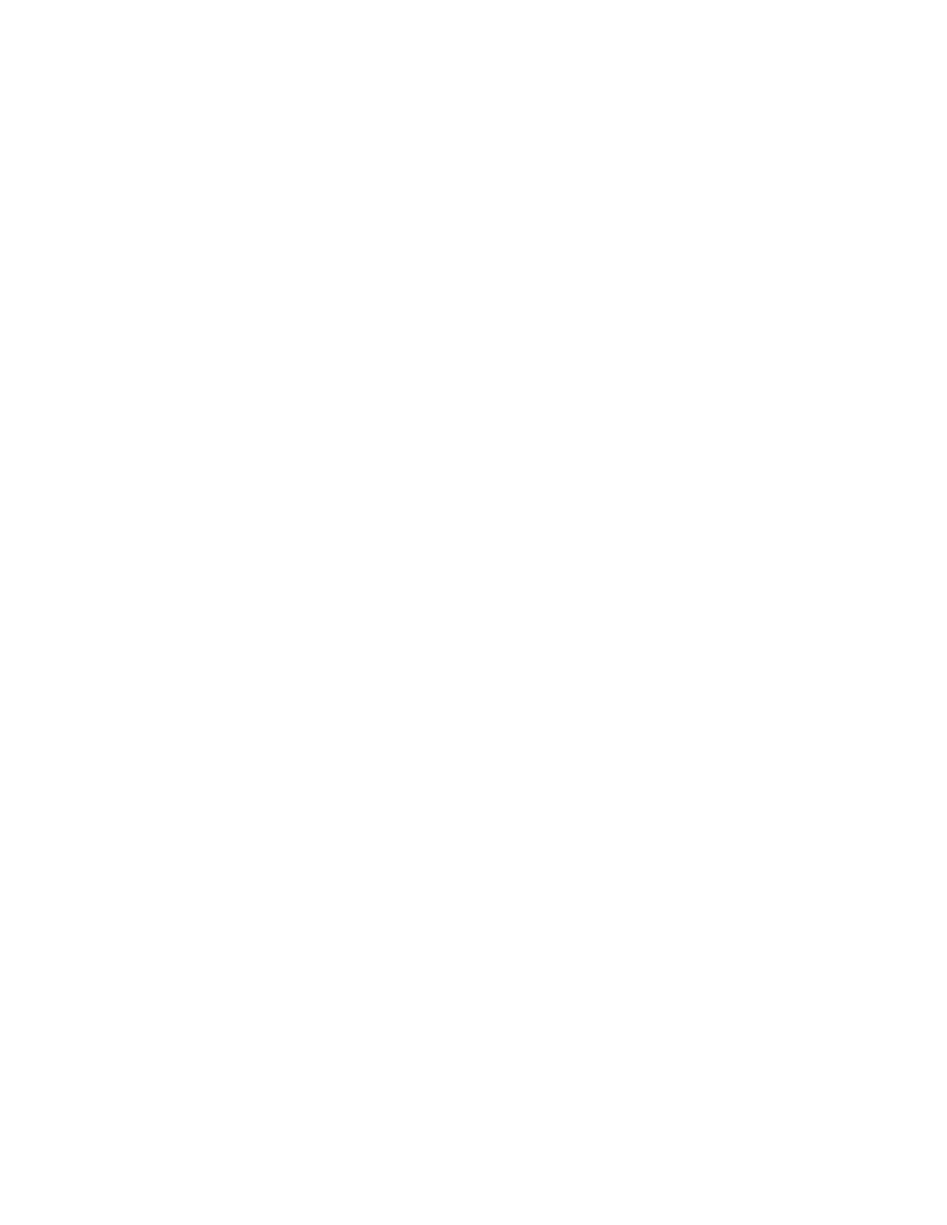
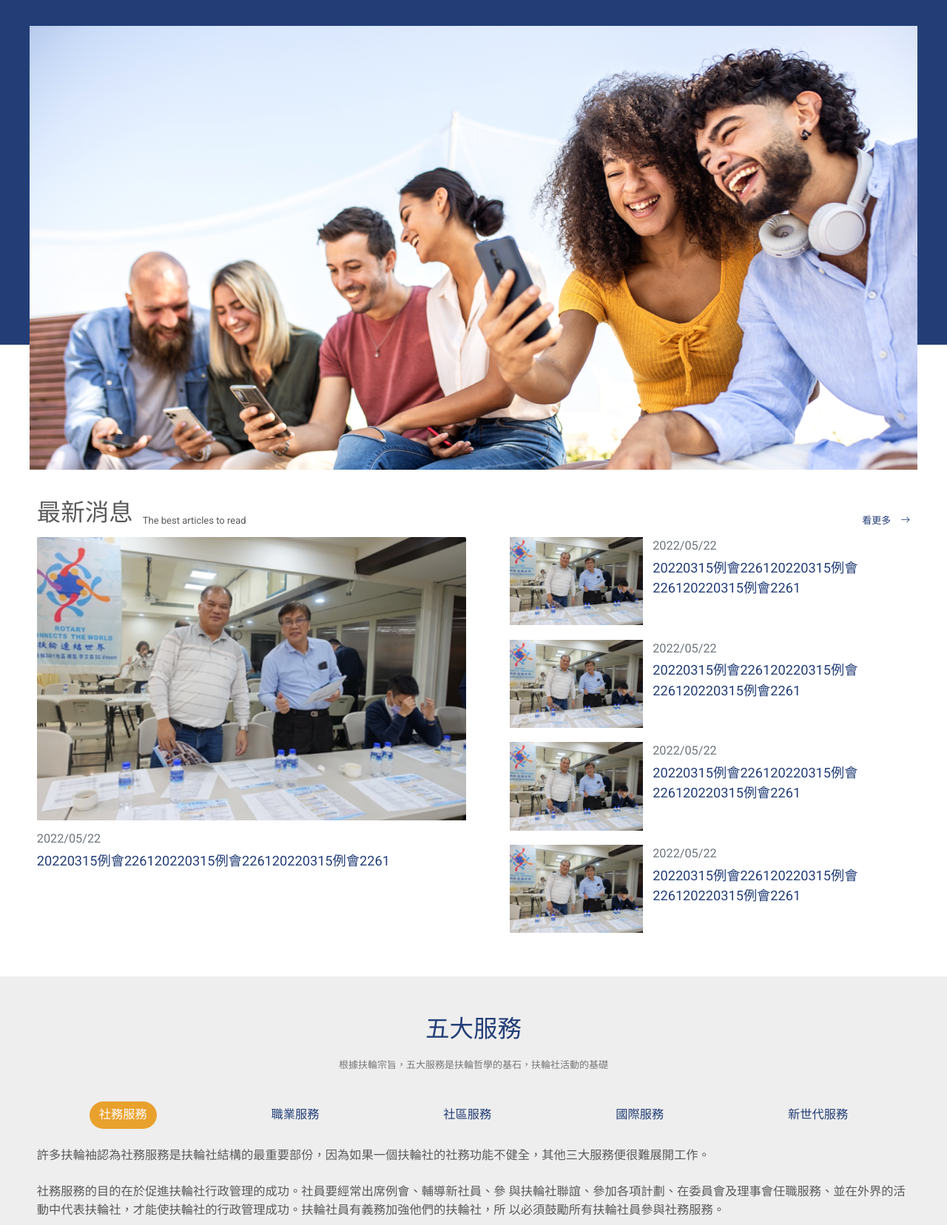
Before and after one commit to SaSaChu/rotary-web, a PHP site: page / in a window 1280 px wide. Before the commit the part shown is empty. Shown: the part 211-1867 px from the top of the page at 74% size. Before the commit the page ends 800 px from the top, so only its background shows below. Run offline with PHP 8.4, Linux system fonts and the light colour scheme.

Commit message:
首頁over

```diff
--- a/about.html
+++ b/about.html
@@ -54,7 +54,7 @@
         </div>
     </header>
 
-    <div class="box980 py-lg-5 py-4">
+    <div class="box980 py-sm-5 py-4">
       <div class="border-bottom">
         <a href="index.html" class="tagtext text-black-50">首頁</a>
         <span class="text-black-50">關於大事紀</span>
--- a/index.html
+++ b/index.html
@@ -8,21 +8,268 @@
     <title>扶輪社</title>
 
     <script language="javascript" type="text/javascript" src="js/jquery-1.12.4.min.js"></script>
+    <script language="javascript" type="text/javascript" src="js/bootstrap.bundle.min.js"></script>
     <script language="javascript" type="text/javascript" src="js/public.js"></script>
 
     <link rel="stylesheet" href="https://cdn.jsdelivr.net/npm/bootstrap-icons@1.5.0/font/bootstrap-icons.css">
-    <link href="https://cdn.jsdelivr.net/npm/bootstrap@5.0.0/dist/css/bootstrap.min.css" rel="stylesheet" integrity="sha384-wEmeIV1mKuiNpC+IOBjI7aAzPcEZeedi5yW5f2yOq55WWLwNGmvvx4Um1vskeMj0" crossorigin="anonymous">
     <link rel="stylesheet" type="text/css" href="css/public.css">
     <link rel="stylesheet" type="text/css" href="css/icon.css">
+    <link rel="stylesheet" type="text/css" href="js/public.js">
 
-    <link href="https://fonts.googleapis.com/css2?family=Noto+Sans+TC:wght@100;300;500;900&display=swap" rel="stylesheet">
+    <link href="https://fonts.googleapis.com/css2?family=Noto+Sans+TC:wght@100;300;500;900&display=swap"
+      rel="stylesheet">
     <link href="https://fonts.googleapis.com/css2?family=Roboto:wght@100;300;400&display=swap" rel="stylesheet">
 
   </head>
 
   <body>
+    <div class="in-h">
+      <header>
+        <div class="bigBoxs container-fluid border-bottom border-white">
+          <div class="h60 row d-flex justify-content-between align-items-center">
+            <div class="col-lg-3 col-12 py-lg-0 py-3">
+              <a href="index.html"><img src="images/logo-w.svg" class="logo-h"></a>
+            </div>
+            <div class="col-lg-6 col-12">
+              <ul class="nav float-lg-end justify-content-lg-start justify-content-center pe-0">
+                <li class="nav-item">
+                  <a class="nav-link active fs-lg-5 in-w" aria-current="page" href="about.html">關於大世紀</a>
+                </li>
+                <li class="nav-item dropdown">
+                  <a class="nav-link dropdown-toggle fs-lg-5 in-w" data-bs-toggle="dropdown" href="rotary.html"
+                    role="button" aria-expanded="false">扶輪介紹</a>
+                  <ul class="dropdown-menu">
+                    <li><a class="dropdown-item" href="rotary2.html">扶輪知識</a></li>
+                    <li><a class="dropdown-item" href="rotary3.html">五大服務</a></li>
+                    <li><a class="dropdown-item" href="rotary4.html">加入扶輪社的好處</a></li>
+                  </ul>
+                </li>
+                <li class="nav-item">
+                  <a class="nav-link fs-lg-5 in-w " href="news.html">最新消息</a>
+                </li>
+                <li class="nav-item">
+                  <a class="nav-link fs-lg-5 in-w" href="event.html">活動相簿</a>
+                </li>
+              </ul>
+            </div>
+          </div>
+        </div>
+      </header>
 
+      <div class="container-fluid">
+        <h1 class="text-white pt-5">SERVE TO CHANGE LIVES</h1>
+        <p class="fs-5 text-white pb-lg-5 pb-3">全球有121萬扶輪社員，台灣有3.4萬扶輪社員，台灣有12個地區，</br>
+900個扶輪社，只有3481地區有世界唯一的「地區新社員同梯聯誼會」</p>
+        <img src="images/banner.png" class="img-fluid pb-lg-0 pb-5">
+      </div>
+    </div>
 
+    <div class="bigBoxs py-lg-5 py-4 container-fluid">
+      <div class="row">
+        <div class="col-lg-6 col-12 text-start">
+          <div class="position-relative mb-3">
+            <span class="h1 pe-3">最新消息</span>
+            <span class="fs-6 position-absolute bottom-0">The best articles to read</span>
+          </div>
+          <div class="card">
+            <img src="images/pic01.png" class="card-img-top img-fluid" alt="">
+            <div class="card-body px-0">
+              <p class="fs-5 text-muted mb-1">2022/05/22</p>
+              <a href="news-detail.html" class="event-link">20220315例會226120220315例會226120220315例會2261</a>
+            </div>
+          </div>
+        </div>
 
+        <div class="col-lg-6 col-12">
+          <div class="position-relative mb-3 mob-close">
+            <span class="h1 pe-3 text-white">最新消息</span>
+            <a href='news.html' class="fs-6 position-absolute bottom-0 end-0 n-unl">看更多<i class="bi bi-arrow-right ps-3"></i></a>
+          </div>
+
+          <div class="ps-lg-5 text-start">
+            <div class="card mb-4">
+              <div class="row g-0">
+                <div class="col-md-4">
+                  <img src="images/pic01.png"  class="img-fluid"  alt="">
+                </div>
+                <div class="col-md-8">
+                  <div class="card-body pt-lg-0 ps-lg-3 ps-0">
+                    <p class="fs-5 text-muted mb-1">2022/05/22</p>
+                    <a href="news-detail.html" class="event-link">20220315例會226120220315例會226120220315例會2261</a>
+                  </div>
+                </div>
+              </div>
+            </div>
+
+            <div class="card mb-4">
+              <div class="row g-0">
+                <div class="col-md-4">
+                  <img src="images/pic01.png"  class="img-fluid"  alt="">
+                </div>
+                <div class="col-md-8">
+                  <div class="card-body pt-lg-0 ps-lg-3 ps-0">
+                    <p class="fs-5 text-muted mb-1">2022/05/22</p>
+                    <a href="news-detail.html" class="event-link">20220315例會226120220315例會226120220315例會2261</a>
+                  </div>
+                </div>
+              </div>
+            </div>
+
+            <div class="card mb-4">
+              <div class="row g-0">
+                <div class="col-md-4">
+                  <img src="images/pic01.png"  class="img-fluid"  alt="">
+                </div>
+                <div class="col-md-8">
+                  <div class="card-body pt-lg-0 ps-lg-3 ps-0">
+                    <p class="fs-5 text-muted mb-1">2022/05/22</p>
+                    <a href="news-detail.html" class="event-link">20220315例會226120220315例會226120220315例會2261</a>
+                  </div>
+                </div>
+              </div>
+            </div>
+
+            <div class="card mb-4">
+              <div class="row g-0">
+                <div class="col-md-4">
+                  <img src="images/pic01.png"  class="img-fluid"  alt="">
+                </div>
+                <div class="col-md-8">
+                  <div class="card-body pt-lg-0 ps-lg-3 ps-0">
+                    <p class="fs-5 text-muted mb-1">2022/05/22</p>
+                    <a href="news-detail.html" class="event-link">20220315例會226120220315例會226120220315例會2261</a>
+                  </div>
+                </div>
+              </div>
+            </div>
+          </div>
+        </div>
+      </div>
+
+      <div class="my-3 mob-open">
+        <a href="news.html" class="btn btn-primary rounded-pill">看更多</a>
+      </div>
+    </div>
+
+    <div class="bg-grey">
+      <div class="bigBoxs py-lg-5 py-4 container-fluid">
+        <div>
+          <h1 class="text-primary py-lg-3">五大服務</h1>
+          <p class="text-black-50 mb-5">根據扶輪宗旨，五大服務是扶輪哲學的基石，扶輪社活動的基礎</p>
+        </div>
+
+        <ul class="nav nav-pills justify-content-lg-around flex-nowrap" id="pills-tab" role="tablist">
+          <li class="nav-item" role="presentation">
+            <button class="nav-link rounded-pill active" id="rotary01" data-bs-toggle="pill" data-bs-target="#rotary11" type="button" role="tab" aria-controls="rotary01" aria-selected="true">社務服務</button>
+          </li>
+          <li class="nav-item" role="presentation">
+            <button class="nav-link rounded-pill" id="rotary02" data-bs-toggle="pill" data-bs-target="#rotary12" type="button" role="tab" aria-controls="rotary02" aria-selected="false">職業服務</button>
+          </li>
+          <li class="nav-item" role="presentation">
+            <button class="nav-link rounded-pill" id="rotary03" data-bs-toggle="pill" data-bs-target="#rotary13" type="button" role="tab" aria-controls="rotary03" aria-selected="false">社區服務</button>
+          </li>
+          <li class="nav-item" role="presentation">
+            <button class="nav-link rounded-pill" id="rotary04" data-bs-toggle="pill" data-bs-target="#rotary14" type="button" role="tab" aria-controls="rotary04" aria-selected="false">國際服務</button>
+          </li>
+          <li class="nav-item" role="presentation">
+            <button class="nav-link rounded-pill" id="rotary05" data-bs-toggle="pill" data-bs-target="#rotary15" type="button" role="tab" aria-controls="rotary05" aria-selected="false">新世代服務</button>
+          </li>
+        </ul>
+        <div class="tab-content text-start fs-5 lh-base fw-light mb-3" id="pills-tabContent">
+          <!-- 社會服務 -->
+          <div class="tab-pane fade show active" id="rotary11" role="tabpanel" aria-labelledby="rotary01">
+            </br>
+            許多扶輪袖認為社務服務是扶輪社結構的最重要部份，因為如果一個扶輪社的社務功能不健全，其他三大服務便很難展開工作。
+            </br></br>
+            社務服務的目的在於促進扶輪社行政管理的成功。社員要經常出席例會、輔導新社員、參 與扶輪社聯誼、參加各項計劃、在委員會及理事會任職服務、並在外界的活動中代表扶輪社，才能使扶輪社的行政管理成功。扶輪社員有義務加強他們的扶輪社，所 以必須鼓勵所有扶輪社員參與社務服務。
+          </div>
+          <!-- 職業服務 -->
+          <div class="tab-pane fade" id="rotary12" role="tabpanel" aria-labelledby="rotary02">
+            </br>
+            <p class="text-primary fw-bolder fs-4">職業服務是扶輪社『四大服務』的第二大項，其目的在於促進及支持在所有職業實踐服務理想。職業服務的本質與理想：</p>
+            </br></br>
+            1.在所有業務上遵守並促進最高的道德標準，包括對雇主、雇員、同事的忠誠，及用正當的態度對待他們及競爭者、大眾、以及所有在事業上及專業上相往來的人；</br>
+            2.認識一切有益於社會的業務之價值；</br>
+            3.貢獻自己的職業造詣以解決問題並滿足社會需求。
+            </br></br>
+            職業服務是扶輪社及其社員的責任。扶輪社的任務是經常發展各種計劃使社員貢獻職業才能。社員的任務則是遵照扶輪的原則執行他們的專業，並響應扶輪社所倡辦的各種計劃。
+            </br></br>
+            職業服務係由職業分類原則所衍生，規定每種事業或專業只能有一名代表為現職社員，這是扶輪原有的一大特色。此項一位社員一種職業分類的制度仍然是每一位扶輪社員在職業服務上個人義務的基礎。這種知識與經驗已成為各扶輪社推行扶輪第二大服務的各種計劃的資源。</br>
+          </div>
+          <!-- 社區服務 -->
+          <div class="tab-pane fade" id="rotary13" role="tabpanel" aria-labelledby="rotary03">
+            </br>
+            扶輪社員最根本的目標之一，就是要藉由他們的承諾而去提供"超我的服務"來改善他們 社區內的生活品質。社區服務結合了一種廣泛的社區關懷與從人性發展到社區發展、從環境到服務夥伴的需求。藉由職業服務，鼓勵扶輪社員貢獻他們的職業專長， </br>去體會社區的需要並塑造堅固的道德典範。職業及社會服務提供扶輪服務社區的主力。</br>
+            </br></br>
+            於扶輪世界中『社會服務』曾一度被形容為『扶輪的心跳』、『扶輪的愛心 』，為扶輪『四大服務』的第三大服務，以多方面的努力來改善社區內人們的生活品質。扶輪社員一直為他們所居住的社區提供實質與長久的貢獻。</br>遍及全世界的扶 輪社員從事於無數的社會服務計劃為扶輪建立了良好的聲譽。
+          </div>
+          <!-- 國際服務 -->
+          <div class="tab-pane fade" id="rotary14" role="tabpanel" aria-labelledby="rotary04">
+            </br>
+            在不同國家的人們之間，為促進瞭解與親善所作的各種努力，是建立和平的基礎。國際扶輪認為國際服務的基石在於：舉行特別的國際節慶與活動、國際會議、國際教育活動和文化活動、扶輪基金會、與世界社會服務。
+            </br></br>
+            國際扶輪正式承諾國際服務始於1921年，並將其納入扶輪宗旨。這項『第四大服務』於1914年便已非正式展開，在英國和愛爾蘭的扶輪社幫助第一次世界大戰的比利時難民逃離戰火。今日，扶輪社員仍然在幫助難民，這只是超越國家疆界的許多工作計劃之一。
+          </div>
+          <!-- 新世代服務 -->
+          <div class="tab-pane fade" id="rotary15" role="tabpanel" aria-labelledby="rotary05">
+            </br>
+            <p class="text-primary fw-bolder fs-4">新世代服務是在2010年立法會議通過後修改之扶輪社章程</p>
+            新世代服務是扶輪五大服務中之第五項服務途徑，其目的是認識青少年及使得年輕人透過領導技能發展活動、參與社區及國際服務計畫以增進與促成世界和平與文化瞭解的交換計畫而實行的正面改變。
+            </br></br>
+            並希望透過培養領導技能活動、服務計畫及交換計畫來表彰青少年及年輕人實現的正向改變。
+            [ 資料來源 : 3480地區網站 ]
+          </div>
+        </div>
+
+        <div class="mt-lg-5 mt-3">
+          <a href="rotary3.html" class="btn btn-primary rounded-pill">了解更多</a>
+        </div>
+      </div>
+    </div>
+
+    <footer class="bg-primary">
+      <div class="bigBoxs">
+        <div class="box980 container-fluid">
+          <div class="row py-3">
+            <div class="col-lg-3 pad-close text-start">
+              <p class="text-white pt-2">聯絡方式：</p>
+              <p class="text-white-50">220 板橋區建國街22號1樓</p>
+              <p class="w-50"><a href="mailto:" class="text-white-50">xxxxxx.info@email.com</a></p>
+              <p class="text-white-50 w-50">(886) 02-555-0127</p>
+            </div>
+            <div class="col-lg-3 col-12">
+              <ul
+                class="nav text-start flex-lg-column justify-content-lg-start justify-content-center pe-0 container-fluid">
+                <li class="nav-item">
+                  <a class=" text-white nav-link active" aria-current="page" href="about.html">關於大世紀</a>
+                </li>
+                <li class="nav-item">
+                  <a class=" text-white nav-link" href="rotary.html">扶輪介紹</a>
+                </li>
+                <li class="nav-item">
+                  <a class=" text-white nav-link" href="news.html">最新消息</a>
+                </li>
+                <li class="nav-item">
+                  <a class=" text-white nav-link" href="event.html">活動相簿</a>
+                </li>
+              </ul>
+            </div>
+            <div class="col-lg-6 col-12">
+              <a href="index.html">
+                <div class="d-flex align-items-center justify-content-center h130">
+                  <img src="images/logo-w.svg" class="logo-f">
+                </div>
+              </a>
+            </div>
+          </div>
+        </div>
+        <div class="border-top border-white py-3 fs-6 text-white">Copyright © 2022 All right reseved. Rotary Club
+        </div>
+      </div>
+    </footer>
+
+    <script src="https://cdn.jsdelivr.net/npm/bootstrap@5.0.0/dist/js/bootstrap.bundle.min.js"
+      integrity="sha384-p34f1UUtsS3wqzfto5wAAmdvj+osOnFyQFpp4Ua3gs/ZVWx6oOypYoCJhGGScy+8"
+      crossorigin="anonymous"></script>
   </body>
 </html>
--- a/news-detail.html
+++ b/news-detail.html
@@ -55,7 +55,7 @@
         </div>
     </header>
 
-    <div class="box980 py-lg-5 py-4">
+    <div class="box980 py-sm-5 py-4">
       <div class="border-bottom">
         <a href="index.html" class="tagtext text-black-50">首頁</a>
         <a href="news.html" class="tagtext text-black-50">最新消息</a>
--- a/news.html
+++ b/news.html
@@ -56,7 +56,7 @@
     </header>
 
     <div class="bg-grey">
-      <div class="box980 pt-lg-5 pt-4">
+      <div class="box980 pt-sm-5 pt-4">
         <div>
           <a href="index.html" class="tagtext text-black-50">首頁</a>
           <span class="text-black-50">最新消息</span>
--- a/rotary.html
+++ b/rotary.html
@@ -55,7 +55,7 @@
         </div>
     </header>
 
-    <div class="box980 py-lg-5 py-4">
+    <div class="box980 py-sm-5 py-4">
       <div class="border-bottom">
         <a href="index.html" class="tagtext text-black-50">首頁</a>
         <span class="text-black-50">扶輪介紹</span>
--- a/rotary2.html
+++ b/rotary2.html
@@ -55,7 +55,7 @@
         </div>
     </header>
 
-    <div class="box980 py-lg-5 py-4">
+    <div class="box980 py-sm-5 py-4">
       <div class="border-bottom">
         <a href="index.html" class="tagtext text-black-50">首頁</a>
         <a href="rotary.html" class="tagtext text-black-50">扶輪介紹</a>
--- a/rotary3.html
+++ b/rotary3.html
@@ -55,7 +55,7 @@
         </div>
     </header>
 
-    <div class="box980 py-lg-5 py-4 container-fluid">
+    <div class="box980 py-sm-5 py-4 container-fluid">
       <div>
         <a href="index.html" class="tagtext text-black-50">首頁</a>
         <a href="rotary.html" class="tagtext text-black-50">扶輪介紹</a>
--- a/rotary4.html
+++ b/rotary4.html
@@ -55,7 +55,7 @@
         </div>
     </header>
 
-    <div class="box980 py-lg-5 py-4">
+    <div class="box980 py-sm-5 py-4">
       <div class="border-bottom">
         <a href="index.html" class="tagtext text-black-50">首頁</a>
         <a href="rotary.html" class="tagtext text-black-50">扶輪介紹</a>
--- a/scss/public.scss
+++ b/scss/public.scss
@@ -25,6 +25,7 @@ body {
 }
 
 .mob-open {
+  display: none !important;
   @include range-width(0, 450px) {
     display: inline-block !important;
   }
@@ -110,6 +111,14 @@ footer {
   }
 }
 
+.in-h {
+  background: linear-gradient(to bottom, #233E77 0%, #233E77 80%, white 80%, white 100%);
+
+  @include range-width(0, 450px) {
+    background: linear-gradient(to bottom, #233E77 0%, #233E77 90%, white 90%, white 100%);
+  }
+}
+
 // other
   // header
 .h60 {
@@ -131,6 +140,10 @@ footer {
   &:hover {
     color: #E9A12E;
   }
+}
+
+.n-unl {
+  text-decoration: none;
 }
 
   // footer
@@ -194,3 +207,9 @@ footer {
 //     border-top-left-radius: calc(0.25rem - 1px);
 //     border-top-right-radius: calc(0.25rem - 1px);
 // }
+
+.nav-link {
+  &.in-w {
+    color: white !important;
+  }
+}
```
Also changed, not shown: css/public.css, images/banner.png (added), 1 other file.
